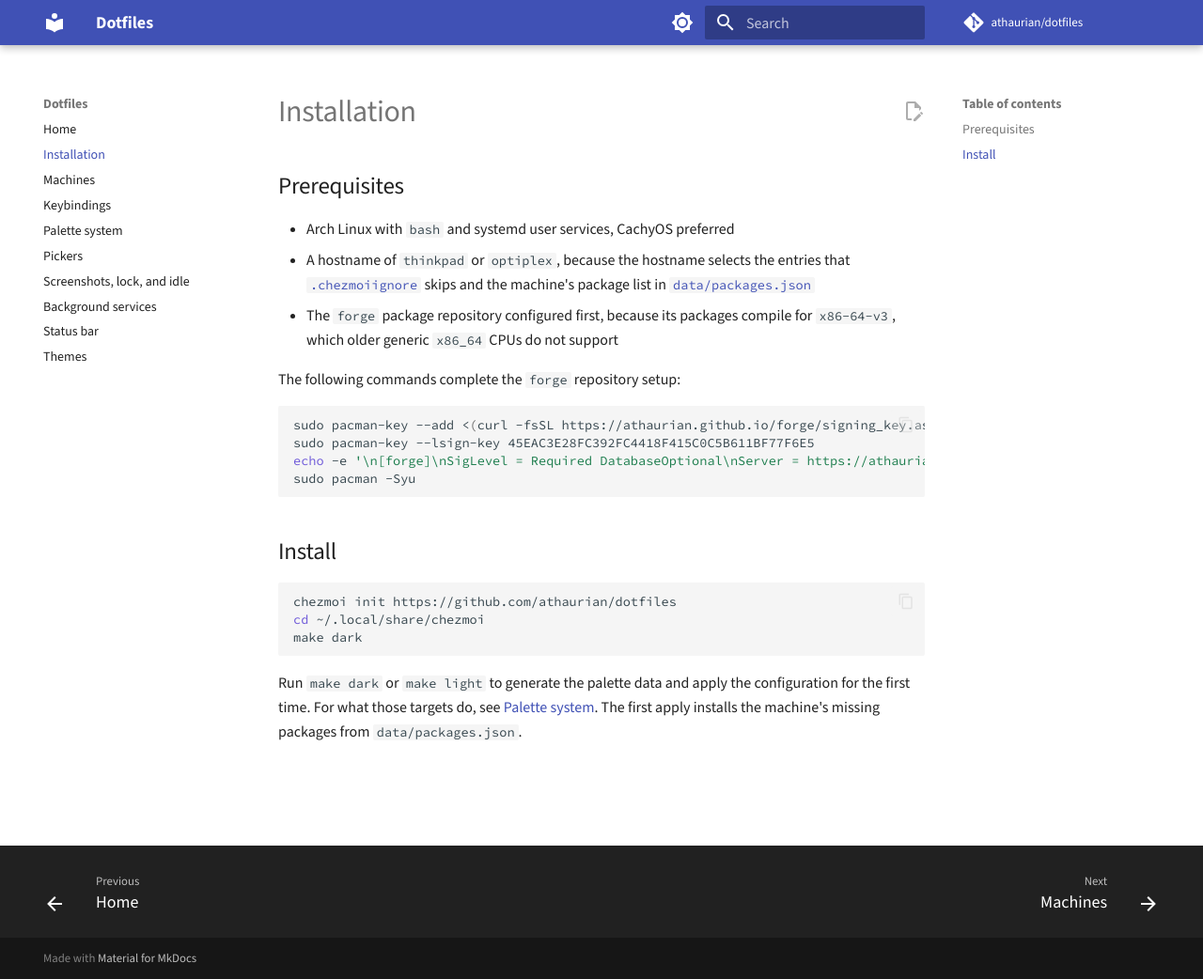
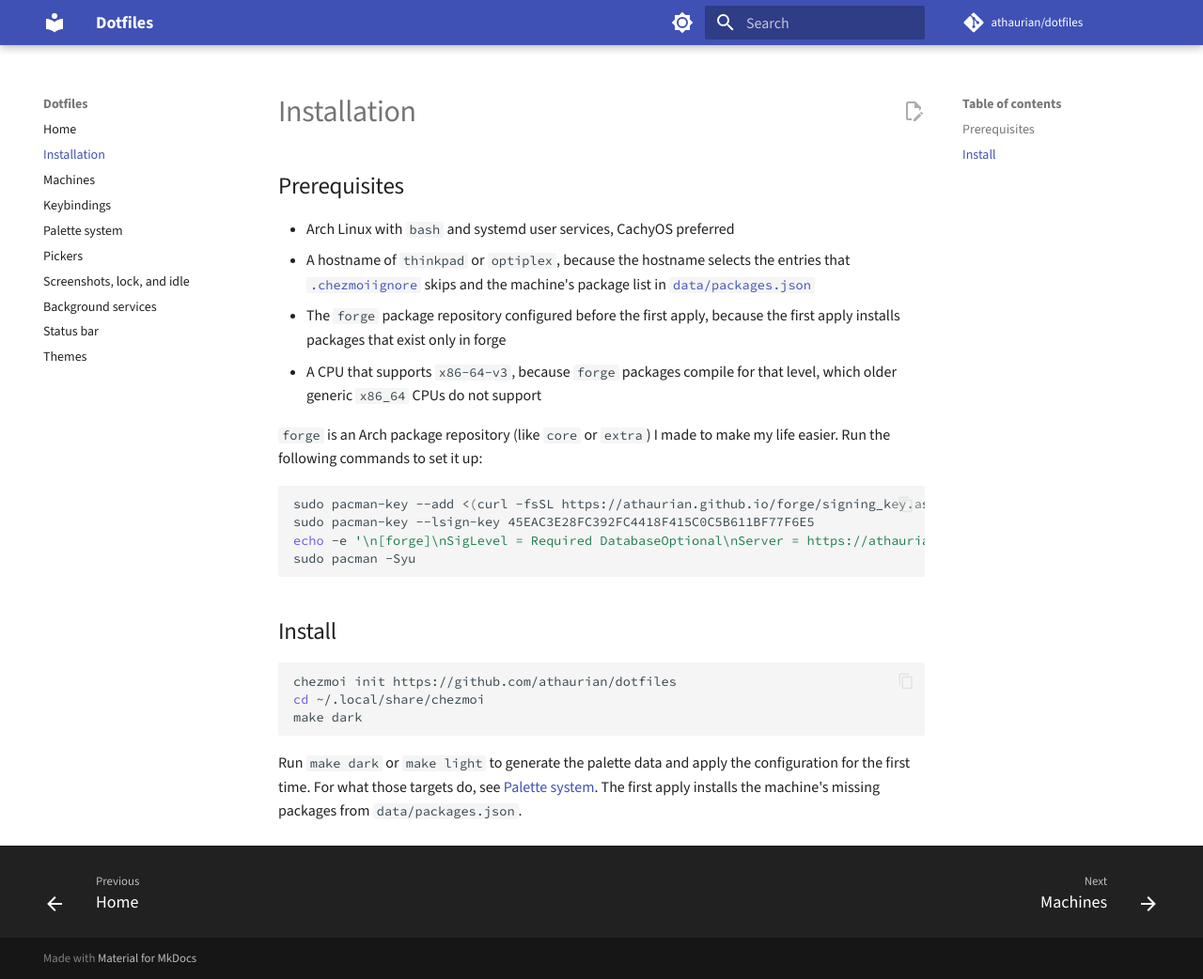
Before and after one commit to athaurian/dotfiles, an MkDocs documentation site: the page built from docs/installation.md, in a window 1280 px wide and 1042 px high. Shown: the whole window at 94% size. Built offline with MkDocs 1.6.1 and Material for MkDocs 9.7.7, drawn with Linux system fonts in a browser that asks for light colours; comment, search, counter and statistics services are not loaded.

Commit message:
docs: explain the forge repository in the installation guide

````diff
--- a/docs/installation.md
+++ b/docs/installation.md
@@ -8,10 +8,13 @@
   [`.chezmoiignore`](https://github.com/athaurian/dotfiles/blob/main/home/.chezmoiignore)
   skips and the machine's package list in
   [`data/packages.json`](https://github.com/athaurian/dotfiles/blob/main/data/packages.json)
-- The `forge` package repository configured first, because its packages compile
-  for `x86-64-v3`, which older generic `x86_64` CPUs do not support
+- The `forge` package repository configured before the first apply, because the
+  first apply installs packages that exist only in forge
+- A CPU that supports `x86-64-v3`, because `forge` packages compile for that
+  level, which older generic `x86_64` CPUs do not support
 
-The following commands complete the `forge` repository setup:
+`forge` is an Arch package repository (like `core` or `extra`) I made to make my
+life easier. Run the following commands to set it up:
 
 ```sh
 sudo pacman-key --add <(curl -fsSL https://athaurian.github.io/forge/signing_key.asc)
````
